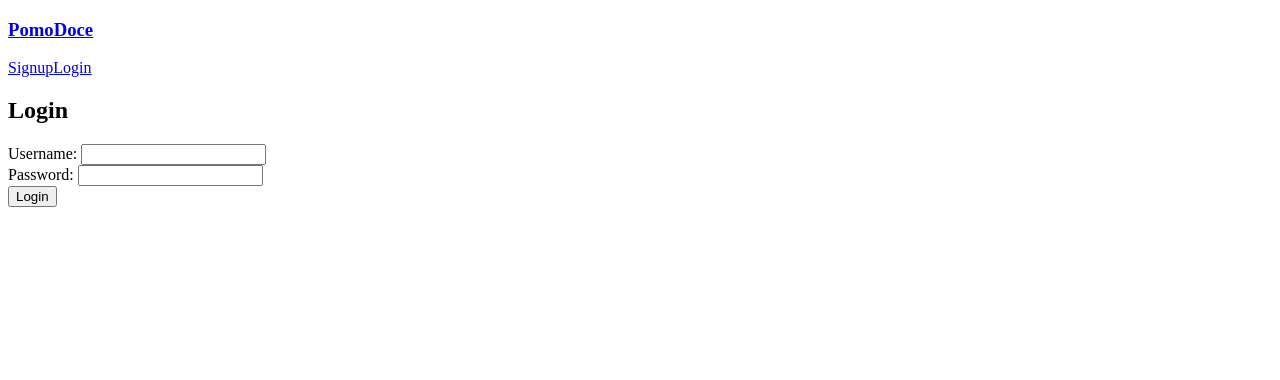
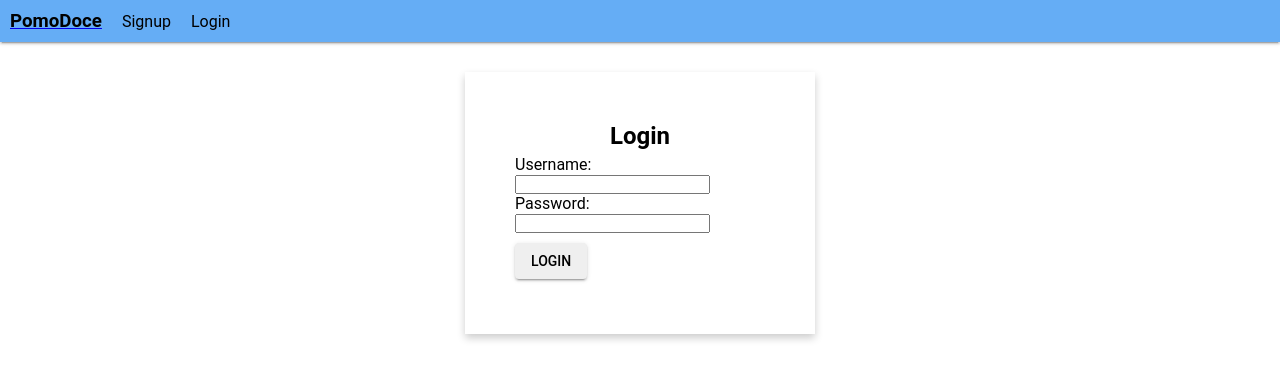
Before and after one commit to hendo12/PomoDoce, a React (Create React App) app in the folder client/: page /login in a window 1280 px wide. Shown: the top 380 px of the page. Built offline with nearby package versions, Linux system fonts and the light colour scheme; no server answers.

Commit message:
SCSS removed. CSS implemented.

```diff
--- /dev/null
+++ b/client/public/index.css
@@ -0,0 +1,225 @@
+* {
+   margin: 0;
+   padding: 0;
+   font-family: var(--pure-material-font, "Roboto", "Segoe UI", BlinkMacSystemFont, system-ui, -apple-system);
+ }
+
+ body {
+   margin: 0;
+   padding: 0;
+   font-family: sans-serif;
+   background-image: url('../')
+ }
+
+ul li {
+   list-style-type: none;
+   text-decoration: none;
+}
+
+ .header {
+   display: flex;
+   align-items: center;
+   justify-content: flex-start;
+   padding: 10px 0;
+   text-decoration: none;
+   background-color: #65ADF5;
+     box-shadow: 0 3px 1px -2px rgba(0, 0, 0, 0.2), 0 2px 2px 0 rgba(0, 0, 0, 0.14), 0 1px 5px 0 rgba(0, 0, 0, 0.12);
+ }
+
+.headerElements {
+  padding: 0px 10px;
+}
+
+.headerElements, .headerElements h3, .headerElements Link, NavLink {
+  text-decoration: none;
+  color: black;
+}
+
+.card {
+  /* Add shadows to create the "card" effect */
+  box-shadow: 0 4px 8px 0 rgba(0,0,0,0.2);
+  transition: 0.3s;
+  margin: 5px;
+  display: flex;
+  justify-content: space-evenly;
+  align-items: center;
+}
+
+ .card span {
+   width: 30%;
+   margin: 10px;
+ }
+ .card:hover {
+   box-shadow: 0 8px 16px 0 rgba(0,0,0,0.2);
+ }
+.card-container {
+   padding: 2px 16px;
+   max-width: 250px;
+   min-width: 80px;
+   min-height: 80px;
+ }
+ button {
+     box-sizing: border-box;
+     border: none;
+     border-radius: 4px;
+     padding: 0 16px;
+     height: 36px;
+     vertical-align: middle;
+     text-align: center;
+     text-overflow: ellipsis;
+     text-transform: uppercase;
+     box-shadow: 0 3px 1px -2px rgba(0, 0, 0, 0.2), 0 2px 2px 0 rgba(0, 0, 0, 0.14), 0 1px 5px 0 rgba(0, 0, 0, 0.12);
+     font-size: 14px;
+     font-weight: 500;
+     line-height: 36px;
+     overflow: hidden;
+     outline: none;
+     cursor: pointer;
+     transition: box-shadow 0.2s;
+     margin-top: 10px;
+ }
+
+ .btnCenter {
+   margin: 0 auto;
+ }
+
+ .startBtn {
+   background-color: #508B46;
+   width: 150px;
+ }
+
+ .deleteBtn {
+   background-color: #E03616;
+ }
+
+ .todoCheck {
+   padding-right: 10px;
+ }
+
+ .todoItems {
+   display:flex;
+   flex-direction: column;
+   flex-wrap: wrap;
+ }
+
+ .todoForm {
+   width: 100%;
+ }
+
+ .Todo {
+   width: 300px;
+ }
+
+ .Home {
+   display: flex;
+   flex-direction: row;
+   justify-content: space-evenly;
+   align-items: center;
+ }
+
+ .time {
+   font-size: 4em;
+   padding-bottom: 10px;
+ }
+
+ .Timer, .Todo {
+   box-sizing: border-box;
+   margin: 0px 50px;
+   text-align: center;
+   justify-content: center;
+   align-items: stretch;
+   padding: 50px 0;
+ }
+
+ .Timer {
+   display: flex;
+   flex-direction: column;
+   justify-content: center;
+   font-size: 1.5em;
+   max-width: 400px;
+   text-align: center;
+ }
+
+ .Timer h1 {
+   font-weight: 200;
+ }
+
+ .done {
+   text-decoration: line-through;
+ }
+
+ .info {
+   margin: 20px;
+   padding: 10px 20px;
+   border-radius: 10px;
+   display: inline-block;
+   background-color: #5776e9;
+   color: white;
+ }
+
+ .info.info-danger {
+   background-color: #e73f3f;
+ }
+
+ .todoList {
+   display: flex;
+   flex-direction: column;
+   flex-wrap: wrap;
+ }
+
+ .Signup {
+   display: flex;
+   flex-direction: column;
+   background-image: url("./")
+ }
+
+ .signupElements{
+   padding: 5px 0px;
+ }
+
+ .bigCard {
+   /* Add shadows to create the "card" effect */
+   padding: 50px;
+   box-shadow: 0 4px 8px 0 rgba(0,0,0,0.2);
+   transition: 0.3s;
+   margin: 10px;
+   display: flex;
+   justify-content: space-evenly;
+   align-items: center;
+ }
+
+ .hugeCard {
+     /* Add shadows to create the "card" effect */
+     padding: 50px;
+     box-shadow: 0 4px 8px 0 rgba(0,0,0,0.2);
+     transition: 0.3s;
+     margin: 25px 50px;
+     display: flex;
+     min-height: 80%;
+      justify-content: space-evenly;
+      align-items: center;
+ }
+
+ .addCard {
+    /* Add shadows to create the "card" effect */
+    padding: 50px;
+    box-shadow: 0 4px 8px 0 rgba(0,0,0,0.2);
+    transition: 0.3s;
+    margin: 25px 50px;
+    display: flex;
+    flex-direction: column;
+    min-height: 80%;
+    justify-content: space-evenly;
+    align-items: center;
+}
+
+
+.centerCard {
+    display: flex;
+    justify-content: center;
+    padding-top: 20px;
+}
+ .taskInput {
+  padding: 5px 10px;
+  margin:  20px;
+ }
--- a/client/public/index.html
+++ b/client/public/index.html
@@ -5,12 +5,12 @@
   <meta charset="utf-8">
   <meta name="viewport" content="width=device-width, initial-scale=1, shrink-to-fit=no">
   <meta name="theme-color" content="#000000">
+  <link rel="stylesheet" type="text/css" href="./index.css">
   <!--
       manifest.json provides metadata used when your web app is added to the
       homescreen on Android. See https://developers.google.com/web/fundamentals/engage-and-retain/web-app-manifest/
     -->
   <!-- <link rel="manifest" href="%PUBLIC_URL%/manifest.json"> -->
-  <link rel="shortcut icon" href="%PUBLIC_URL%/favicon.ico">
   <!--
       Notice the use of %PUBLIC_URL% in the tags above.
       It will be replaced with the URL of the `public` folder during the build.
--- a/client/src/components/App.jsx
+++ b/client/src/components/App.jsx
@@ -292,7 +292,7 @@ resetTimer () {
           {!api.isLoggedIn() && <NavLink to="/login" className="headerElements">Login</NavLink>}
           {api.isLoggedIn() && <NavLink to="/profile" className="headerElements">Profile</NavLink>}
           {api.isLoggedIn() && <NavLink to="/goals" className="headerElements">Add Tasks</NavLink>}
-          {api.isLoggedIn() && <Link to="/" onClick={(e) => this.handleLogoutClick(e)}>Logout {this.state.user.username}</Link>}
+          {api.isLoggedIn() && <Link to="/" className="headerElements" onClick={(e) => this.handleLogoutClick(e)}>Logout {this.state.user.username}</Link>}
         </header>
         <Switch>
           <Route
--- a/client/src/components/NewTodoForm.jsx
+++ b/client/src/components/NewTodoForm.jsx
@@ -4,7 +4,7 @@ const NewTodoForm = (props) => {
   return (
     <form onSubmit={props.formSubmitted}>
       <label htmlFor="newTodo">New Todo</label>
-      <input onChange={props.newTodoChanged} id="newTodo" name="newTodo" value={props.newTodo}></input>
+      <input className="taskInput" onChange={props.newTodoChanged} id="newTodo" name="newTodo" value={props.newTodo}></input>
       <button type="submit">Add Todo</button>
     </form>
   )
--- a/client/src/components/pages/Goals.jsx
+++ b/client/src/components/pages/Goals.jsx
@@ -20,7 +20,7 @@ export default class Goals extends Component {
 
   render() {
     return (
-      <div className="Goals">
+        <div className="Goals addCard">
         <h1>Add New Tasks</h1>
         <NewTodoForm
           className="todoForm"
--- a/client/src/components/pages/Profile.jsx
+++ b/client/src/components/pages/Profile.jsx
@@ -17,7 +17,7 @@ export default class Profile extends Component {
 
   render() {
     return (
-      <div className="Profile">
+      <div className="Profile addCard">
         <div className="CompletedGoals">
           <h1>Completed Goals</h1>
           <div>
--- a/client/src/index.js
+++ b/client/src/index.js
@@ -1,6 +1,6 @@
 import React from 'react';
 import ReactDOM from 'react-dom';
-import './index.scss';
+
 import { BrowserRouter as Router } from 'react-router-dom';
 import App from './components/App.jsx';
 // import registerServiceWorker from './registerServiceWorker';
```
Also changed, not shown: client/src/index.scss (deleted, +0 -281 lines).
